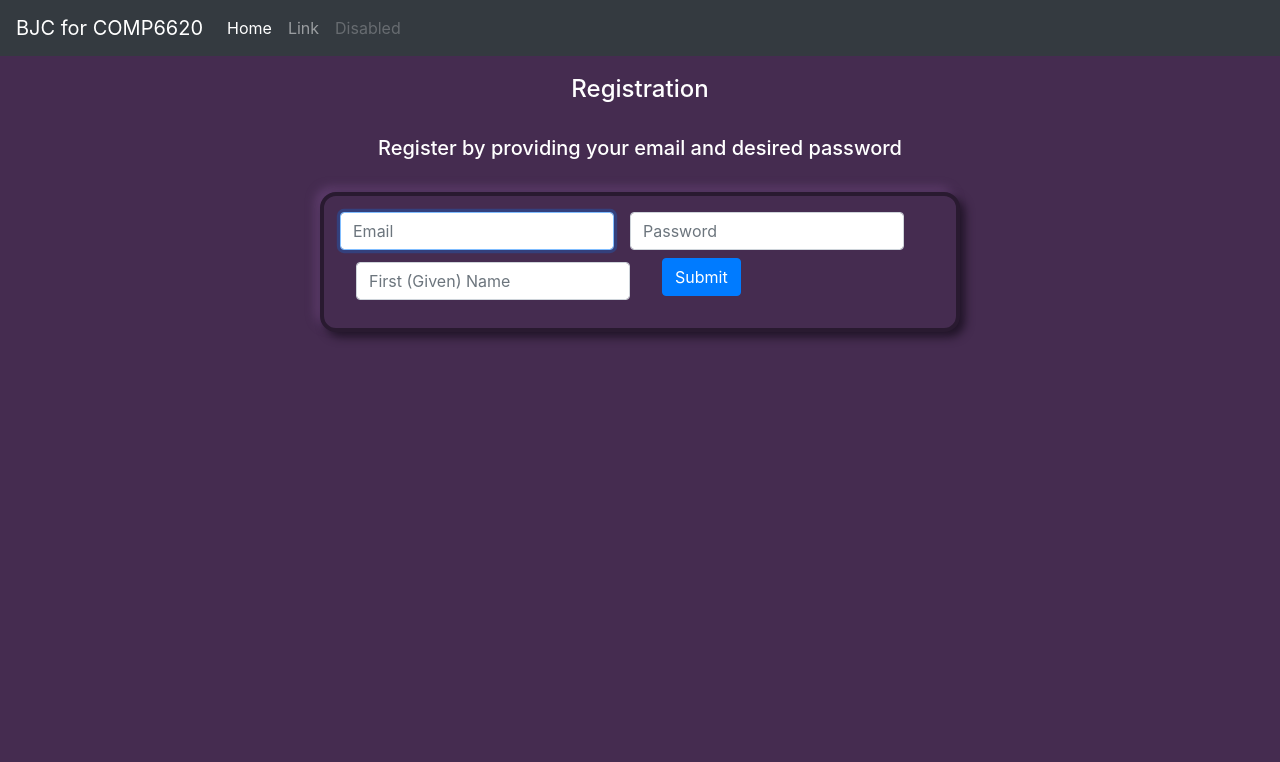
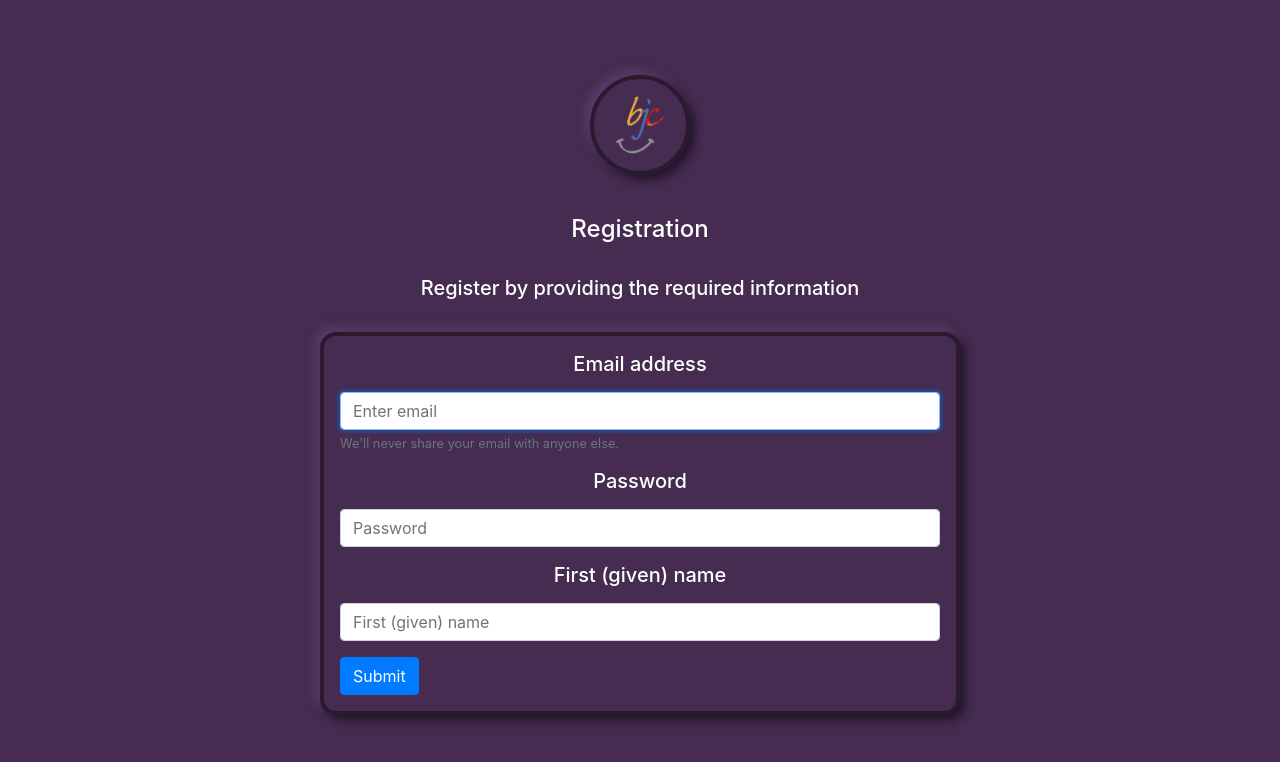
Before and after one commit to JSLBrowning/COMP-6620-Final-Project, a PHP site: page /web/register.php in a window 1280 px wide. Shown: the top 762 px of the page. Run offline with PHP 8.4, Linux system fonts and the light colour scheme; data that the repository does not hold is empty; a stand-in replaces the project's code that opens the database connection.

Commit message:
clean up login and register pages

```diff
--- a/web/register.php
+++ b/web/register.php
@@ -32,35 +32,40 @@
             header("Location: login.php?registerSuccess=1");
         } else {
             $_SESSION['loggedin'] = false;
-            echo '<div class="alert alert-danger alert-dismissable" id="flash-msg"> <button aria-hidden="true" data-dismiss="alert" class="close" type="button">×</button> <h4><i class="icon fa fa-check"></i>Email already taken</h4></div>';
+            echo '<div style="margin-top: 75px; class="alert alert-danger alert-dismissable" id="flash-msg"> <button aria-hidden="true" data-dismiss="alert" class="close" type="button">×</button> <h4><i class="icon fa fa-check"></i>Email already taken</h4></div>';
         }
     }
 
-    require_once "header.php";
+    // require_once "header.php";
     ?>
 
     <div class="container" style="margin-top: 75px;">
-        <h4 class="text-center">Registration</h4><br>
-        <h5>Register by providing your email and desired password</h5>
+        <header>
+            <img width="100px" src="/assets/bjc.png">
+        </header>
+        <br />
+
+        <h4 class="text-center">Registration</h4><br/>
+        <h5>Register by providing the required information</h5>
+
+        <form method="POST" id="login register" action="">
+          <div class="form-group">
+            <h5><label for="email">Email address</label></h5>
+            <input type="email" class="form-control" id="email" name="email" aria-describedby="emailHelp" placeholder="Enter email" required autofocus>
+            <small id="emailHelp" class="form-text text-muted">We'll never share your email with anyone else.</small>
+          </div>
+          <div class="form-group">
+            <h5><label for="password">Password</label></h5>
+            <input type="password" class="form-control" id="password" placeholder="Password" name="password" required>
+          </div>
+          <div class="form-group">
+            <h5><label for="firstname">First (given) name</label></h5>
+            <input type="text" class="form-control" id="firstname" placeholder="First (given) name" name="firstname" required>
+          </div>
+          <button type="submit" id="submit" name="submit" type="submit" value="Submit" class="btn btn-primary">Submit</button>
+        </form>
 
 
-        <form id="login register" class="form-inline" method="POST" action="">
-            <div class="form-group mb-2">
-                <label for="email" class="sr-only">Email</label>
-                <input id="email" type="email" class="form-control" name="email" placeholder="Email" required autofocus>
-            </div>
-            <div class="form-group mx-sm-3 mb-2">
-                <label for="password" class="sr-only">Password</label>
-                <input id="password" type="password" class="form-control" name="password" placeholder="Password" required autofocus>
-            </div>
-            <div class="form-group mx-sm-3 mb-2">
-                <label for="firstname" class="sr-only">First (Given) Name</label>
-                <input id="firstname" type="text" class="form-control" name="firstname" placeholder="First (Given) Name" required autofocus>
-            </div>
-            <div class="form-group mx-sm-3 mb-2">
-                <input id="submit" name="submit" type="submit" value="Submit" class="btn btn-primary mb-2">
-            </div>
-        </form>
     </div>
 
     <script src="https://maxcdn.bootstrapcdn.com/bootstrap/4.0.0/js/bootstrap.min.js"></script>
```
Also changed, not shown: web/login.php (+20 -13 lines).
